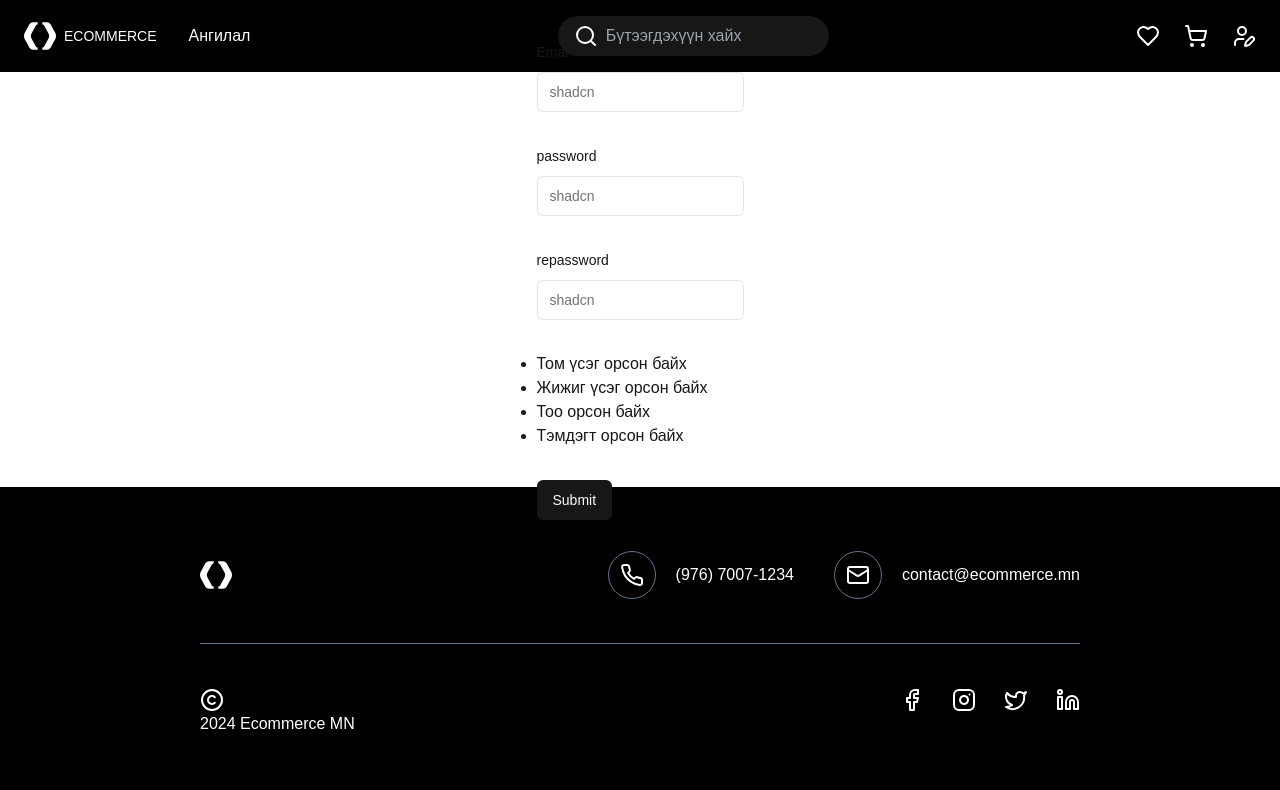
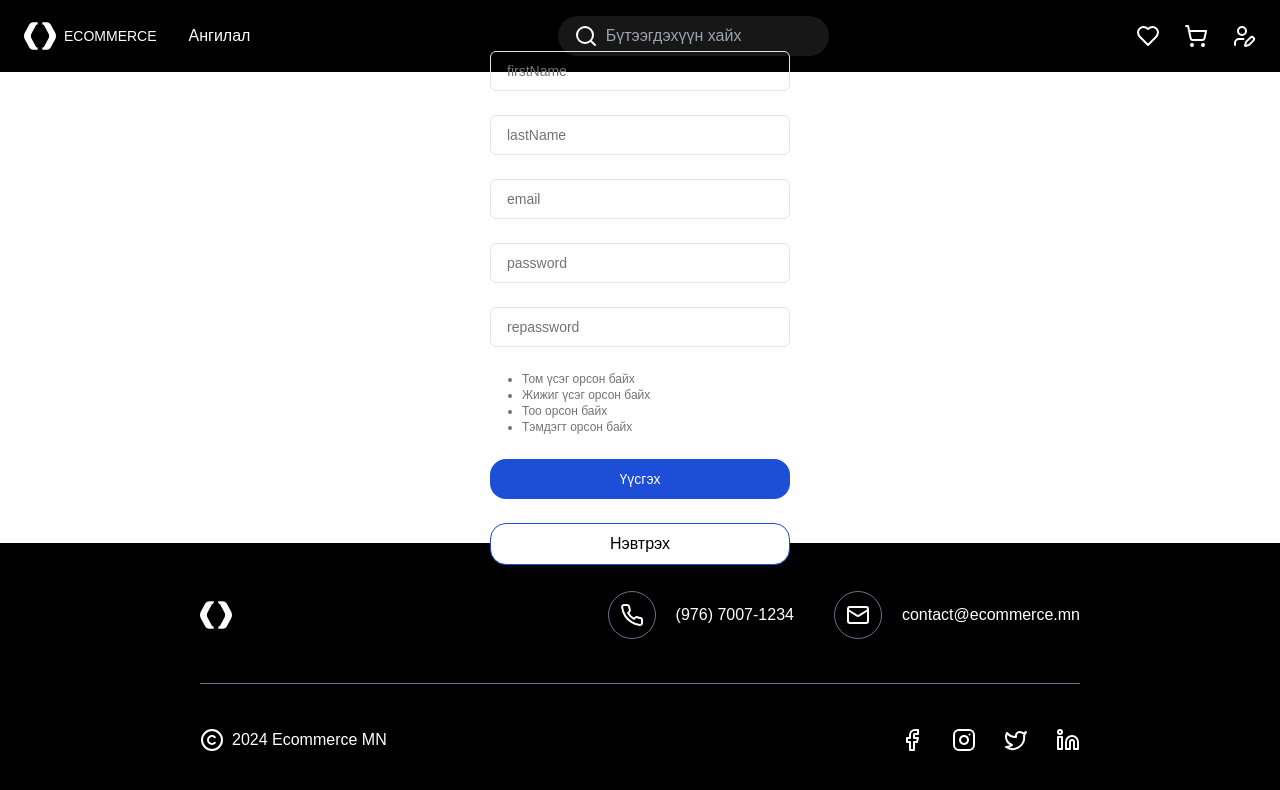
Before and after one commit to Abylai12/e-commerce, a Next.js app in the folder front/: page /Logup in a window 1280 px wide. Shown: the top 790 px of the page. Built offline with nearby package versions, Linux system fonts and the light colour scheme.

Commit message:
validation duusav

```diff
--- a/front/src/app/(auth)/Logup/page.tsx
+++ b/front/src/app/(auth)/Logup/page.tsx
@@ -1,18 +1,15 @@
 "use client";
 
-import Login from "@/components/login/login";
+
 import { LogUp } from "@/components/login/logUp";
-import { ProfileContext } from "@/context/profile-context";
+
 import React, { useContext } from "react";
 
 const Logup = () => {
-  const { handleLogForm, postUserData } = useContext(ProfileContext);
-  const handleLogUp = () => {
-    postUserData();
-  };
+
   return (
     <div>
-      <LogUp handleLogForm={handleLogForm} handleLogUp={handleLogUp} />
+      <LogUp />
     </div>
   );
 };
--- a/front/src/app/globals.css
+++ b/front/src/app/globals.css
@@ -20,7 +20,7 @@ body {
   font-family: Arial, Helvetica, sans-serif;
 }
 .heightcalc {
-  height: calc(100vh - 385px);
+  height: calc(100vh - 329px);
 }
 
 @layer utilities {
--- a/front/src/components/footer/footer.tsx
+++ b/front/src/components/footer/footer.tsx
@@ -12,7 +12,7 @@ import { Twitter } from "lucide-react";
 
 const Footer = () => {
   return (
-    <section className="bg-black py-16 px-[200px]">
+    <section className="bg-black py-12 px-[200px]">
       <div className="flex justify-between items-center">
         <img src="./Vector.svg" alt="img" />
         <div className="flex gap-10">
@@ -32,7 +32,7 @@ const Footer = () => {
       </div>
       <div className="border-b border-slate-500 my-11"></div>
       <div className="text-white flex justify-between">
-        <div>
+        <div className="flex gap-2">
           <Copyright />
           <p>2024 Ecommerce MN</p>
         </div>
--- a/front/src/components/login/logUp.tsx
+++ b/front/src/components/login/logUp.tsx
@@ -1,28 +1,29 @@
 "use client";
 
-import { zodResolver } from "@hookform/resolvers/zod";
-import { useForm } from "react-hook-form";
-import { z } from "zod";
-import React, { useState } from "react";
+import React, { useContext, useState } from "react";
 import { Button } from "../ui/button";
 import Link from "next/link";
 import {
   Form,
   FormControl,
-  FormDescription,
   FormField,
   FormItem,
   FormLabel,
   FormMessage,
 } from "@/components/ui/form";
 import { Input } from "@/components/ui/input";
-
-type LogInProps = {
-  handleLogForm: (e: React.ChangeEvent<HTMLInputElement>) => void;
-  handleLogUp: () => void;
-};
+import { ProfileContext } from "@/context/profile-context";
+import { z } from "zod";
+import { zodResolver } from "@hookform/resolvers/zod";
+import { useForm } from "react-hook-form";
 
 const formSchema = z.object({
+  firstName: z.string().min(2, {
+    message: "Username must be at least 2 characters.",
+  }),
+  lastName: z.string().min(2, {
+    message: "Username must be at least 2 characters.",
+  }),
   email: z.string().email({ message: "Please enter a valid email." }).trim(),
   password: z
     .string()
@@ -38,34 +39,62 @@ const formSchema = z.object({
   }),
 });
 
-export const LogUp = ({ handleLogForm, handleLogUp }: LogInProps) => {
+export const LogUp = () => {
+  const { logUpUser } = useContext(ProfileContext);
+
   const form = useForm<z.infer<typeof formSchema>>({
     resolver: zodResolver(formSchema),
     defaultValues: {
+      firstName: "",
+      lastName: "",
       email: "",
       password: "",
       repassword: "",
     },
   });
-
   // 2. Define a submit handler.
-  function onSubmit(values: z.infer<typeof formSchema>) {
-    // Do something with the form values.
-    // ✅ This will be type-safe and validated.
+  const onSubmit = (values: z.infer<typeof formSchema>) => {
+    logUpUser(values);
     console.log(values);
-  }
+  };
   return (
-    <div className="flex justify-center items-center w-full heightcalc">
+    <div className="flex justify-center items-center heightcalc">
       <Form {...form}>
-        <form onSubmit={form.handleSubmit(onSubmit)} className="space-y-8">
+        <form
+          onSubmit={form.handleSubmit(onSubmit)}
+          className="flex flex-col gap-6 w-[300px]"
+        >
+          <FormField
+            control={form.control}
+            name="firstName"
+            render={({ field }) => (
+              <FormItem>
+                <FormControl>
+                  <Input placeholder="firstName" {...field} />
+                </FormControl>
+                <FormMessage />
+              </FormItem>
+            )}
+          />
+          <FormField
+            control={form.control}
+            name="lastName"
+            render={({ field }) => (
+              <FormItem>
+                <FormControl>
+                  <Input placeholder="lastName" {...field} />
+                </FormControl>
+                <FormMessage />
+              </FormItem>
+            )}
+          />
           <FormField
             control={form.control}
             name="email"
             render={({ field }) => (
               <FormItem>
-                <FormLabel>Email</FormLabel>
                 <FormControl>
-                  <Input placeholder="shadcn" {...field} />
+                  <Input placeholder="email" {...field} />
                 </FormControl>
                 <FormMessage />
               </FormItem>
@@ -76,9 +105,8 @@ export const LogUp = ({ handleLogForm, handleLogUp }: LogInProps) => {
             name="password"
             render={({ field }) => (
               <FormItem>
-                <FormLabel>password</FormLabel>
                 <FormControl>
-                  <Input placeholder="shadcn" {...field} />
+                  <Input placeholder="password" {...field} type="password" />
                 </FormControl>
                 <FormMessage />
               </FormItem>
@@ -89,21 +117,28 @@ export const LogUp = ({ handleLogForm, handleLogUp }: LogInProps) => {
             name="repassword"
             render={({ field }) => (
               <FormItem>
-                <FormLabel>repassword</FormLabel>
                 <FormControl>
-                  <Input placeholder="shadcn" {...field} />
+                  <Input placeholder="repassword" {...field} type="password" />
                 </FormControl>
                 <FormMessage />
               </FormItem>
             )}
           />
-          <ul className="list-disc">
+          <ul className="list-disc ml-8 text-xs text-muted-foreground">
             <li>Том үсэг орсон байх </li>
             <li>Жижиг үсэг орсон байх </li>
             <li>Тоо орсон байх</li>
             <li>Тэмдэгт орсон байх</li>
           </ul>
-          <Button type="submit">Submit</Button>
+          <Button variant={"myBtn"} type="submit">
+            Үүсгэх
+          </Button>
+          <Link
+            href="/Login"
+            className={` bg-white flex justify-center text-black  border border-blue-700 rounded-2xl bg-primary w-full py-2 px-4`}
+          >
+            Нэвтрэх
+          </Link>
         </form>
       </Form>
     </div>
--- a/front/src/components/ui/input.tsx
+++ b/front/src/components/ui/input.tsx
@@ -1,6 +1,6 @@
-import * as React from "react"
+import * as React from "react";
 
-import { cn } from "@/lib/utils"
+import { cn } from "@/lib/utils";
 
 export interface InputProps
   extends React.InputHTMLAttributes<HTMLInputElement> {}
@@ -11,15 +11,15 @@ const Input = React.forwardRef<HTMLInputElement, InputProps>(
       <input
         type={type}
         className={cn(
-          "flex h-10 w-full rounded-md border border-input bg-background px-3 py-2 text-sm ring-offset-background file:border-0 file:bg-transparent file:text-sm file:font-medium file:text-foreground placeholder:text-muted-foreground focus-visible:outline-none focus-visible:ring-2 focus-visible:ring-ring focus-visible:ring-offset-2 disabled:cursor-not-allowed disabled:opacity-50",
+          "flex h-10 w-full rounded-md border border-input bg-background px-4 py-2 text-sm ring-offset-background file:border-0 file:bg-transparent file:text-sm file:font-medium file:text-foreground placeholder:text-muted-foreground focus-visible:outline-none focus-visible:ring-2 focus-visible:ring-ring focus-visible:ring-offset-2 disabled:cursor-not-allowed disabled:opacity-50",
           className
         )}
         ref={ref}
         {...props}
       />
-    )
+    );
   }
-)
-Input.displayName = "Input"
+);
+Input.displayName = "Input";
 
-export { Input }
+export { Input };
--- a/front/src/context/profile-context.tsx
+++ b/front/src/context/profile-context.tsx
@@ -14,21 +14,29 @@ interface IUser {
   password: String;
   repassword: String;
 }
+// zodValue interface
+interface IZodValue {
+  firstName: string;
+  lastName: string;
+  email: string;
+  password: string;
+  repassword: string;
+}
 
 interface ProfileContextType {
   handleLogForm: (e: React.ChangeEvent<HTMLInputElement>) => void;
   getCurrentUser: () => void;
-  postUserData: () => void;
+  logUpUser: (zodValue: IZodValue) => void;
   verifyUserEmail: () => void;
   verifyUserOtp: (otp: string) => Promise<void>;
+  verifyUserPassword: (resetToken: string | null) => Promise<Id | undefined>;
   userForm: IUser;
   isLoading: boolean;
-  verifyUserPassword: (resetToken: string | null) => Promise<Id | undefined>;
 }
 export const ProfileContext = createContext<ProfileContextType>({
   handleLogForm: (e: React.ChangeEvent<HTMLInputElement>) => {},
   getCurrentUser: () => {},
-  postUserData: () => {},
+  logUpUser: (zodValue: IZodValue) => {},
   verifyUserEmail: () => {},
   verifyUserOtp: async (otp: string) => {},
   // verifyUserPassword: (resetToken: string) => {},
@@ -61,6 +69,7 @@ export const ProfileProvider = ({
     password: "",
     repassword: "",
   });
+  // zod form
 
   const handleLogForm = (e: React.ChangeEvent<HTMLInputElement>) => {
     const { name, value } = e.target;
@@ -69,22 +78,21 @@ export const ProfileProvider = ({
       [name]: value,
     });
   };
-  const postUserData = async () => {
+  const logUpUser = async (zodValue: IZodValue) => {
     try {
-      const { firstName, repassword, lastName, email, password } = userForm;
+      const { firstName, lastName, repassword, email, password } = zodValue;
       if (password !== repassword) {
-        return console.log("password don't match");
+        return toast.error("Нууц үг хоорондоо нийцэхгүй байна");
       }
-      console.log("object", firstName);
-      const newForm = { firstName, lastName, email, password };
+
+      const newForm = { email, password, firstName, lastName };
       const res = await axios.post(`${apiURL}/logup`, newForm);
 
       if (res.status === 200) {
-        toast.success("Customer created successfully:");
+        toast.success("Хэрэглэгч амжилттай бүртгэгдлээ");
         router.push("/Login");
       } else {
-        toast.error("Failed to create customer");
-        console.error("Failed to create customer:");
+        toast.error("Бүртгэлтэй хэрэглэгч байна!");
       }
     } catch (error) {
       console.log("error", error);
@@ -97,11 +105,11 @@ export const ProfileProvider = ({
       const res = await axios.post(`${apiURL}/login`, userForm);
       console.log("first");
       if (res.status === 400) {
-        console.log("burtgelgui hereglegsh bn");
+        toast.warning("Бүртгэлтэй хэрэглэгч байна!");
       }
       if (res.status === 200) {
         const { token, user } = res.data;
-        console.log("User successfully signed in", token);
+        toast.success("User successfully signed in");
         router.push("/dashboard");
         localStorage.setItem("token", token);
       } else {
@@ -181,7 +189,7 @@ export const ProfileProvider = ({
     <ProfileContext.Provider
       value={{
         handleLogForm,
-        postUserData,
+        logUpUser,
         getCurrentUser,
         verifyUserEmail,
         verifyUserOtp,
```
Also changed, not shown: front/src/components/ui/form.tsx (+48 -47 lines).
